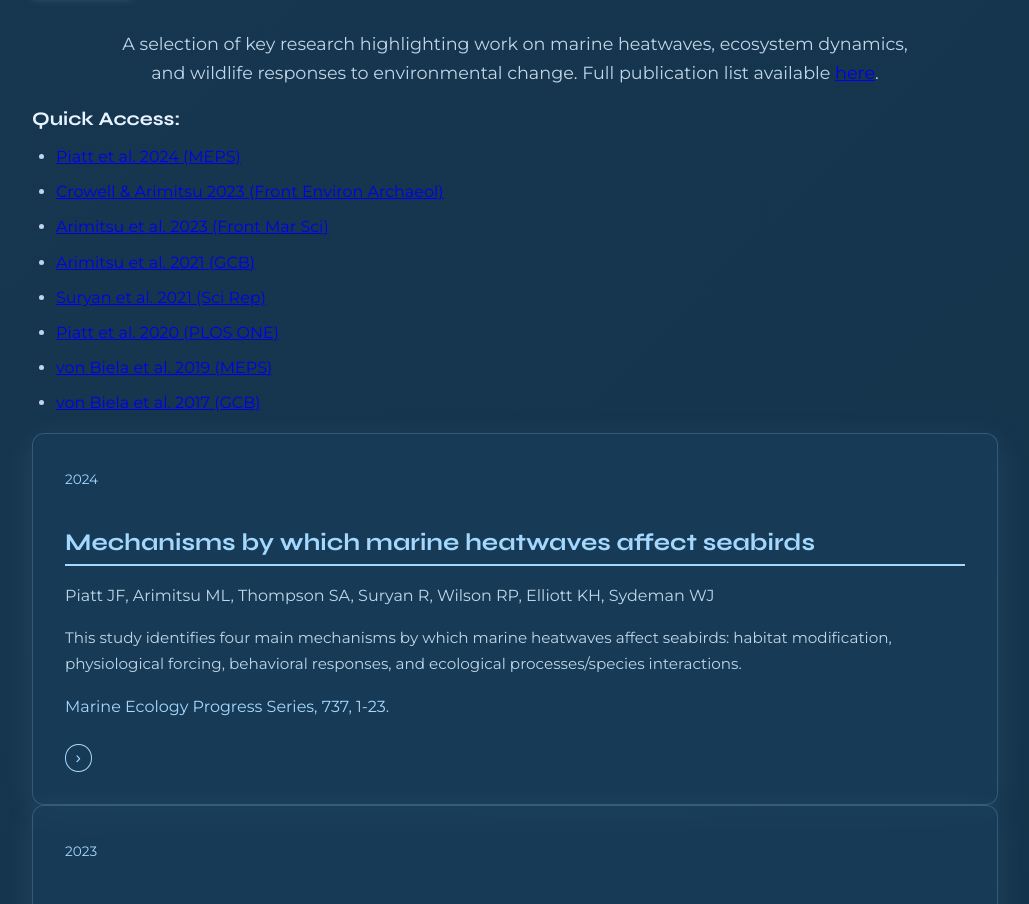
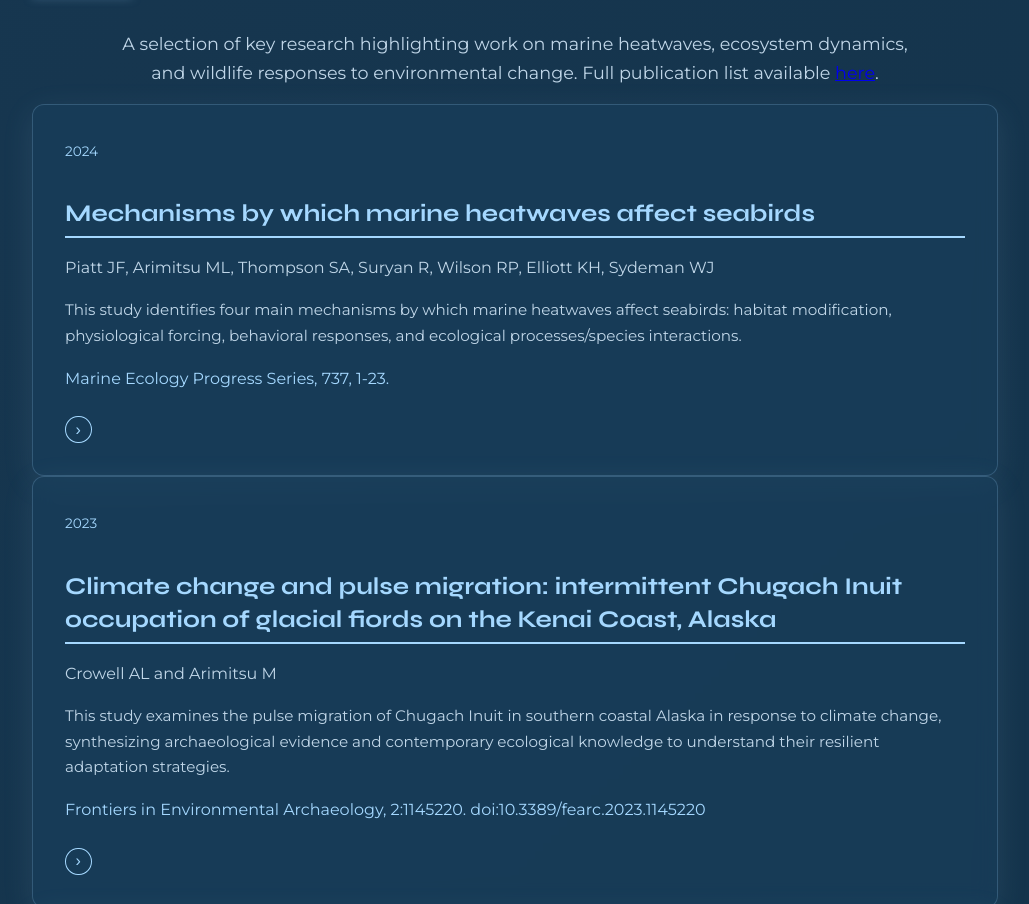
Before and after one commit to yarimitsu/oceanbight, a plain HTML site: page index.html in a window 1280 px wide. Shown: the part 981-1885 px from the top of the page, without its empty margins (250-1279 px from the left). Drawn offline with Linux system fonts and the light colour scheme.

Commit message:
remove links

```diff
--- a/index.html
+++ b/index.html
@@ -33,7 +33,8 @@
             <p>Marine Ecological Consulting</p>
         </section>
         <div class="bio-text">
-            <p>Ocean Bight is a marine ecological consulting practice specializing in research on marine food webs, glacier-coastal
+            <p>Ocean Bight is a marine ecological consulting practice specializing in research on marine food webs,
+                glacier-coastal
                 interactions, and integrated wildlife monitoring and assessments.</p>
             <p><em>Recent human-driven warming of the atmosphere, oceans, and land is impacting every region
                     globally. In Alaska's subarctic and Arctic oceans, we are already experiencing warmer ocean
@@ -109,21 +110,6 @@
                 <p class="section-subtitle">A selection of key research highlighting work on marine heatwaves, ecosystem
                     dynamics, and wildlife responses to environmental change. Full publication list available <a
                         href="https://scholar.google.com/citations?user=YOUR_SCHOLAR_ID" target="_blank">here</a>.</p>
-
-                <div class="quick-access-pubs">
-                    <h4>Quick Access:</h4>
-                    <ul>
-                        <li><a href="#pub-piatt-2024">Piatt et al. 2024 (MEPS)</a></li>
-                        <li><a href="#pub-crowell-arimitsu-2023">Crowell & Arimitsu 2023 (Front Environ Archaeol)</a>
-                        </li>
-                        <li><a href="#pub-arimitsu-2023">Arimitsu et al. 2023 (Front Mar Sci)</a></li>
-                        <li><a href="#pub-arimitsu-2021">Arimitsu et al. 2021 (GCB)</a></li>
-                        <li><a href="#pub-suryan-2021">Suryan et al. 2021 (Sci Rep)</a></li>
-                        <li><a href="#pub-piatt-2020">Piatt et al. 2020 (PLOS ONE)</a></li>
-                        <li><a href="#pub-vonbiela-2019">von Biela et al. 2019 (MEPS)</a></li>
-                        <li><a href="#pub-vonbiela-2017">von Biela et al. 2017 (GCB)</a></li>
-                    </ul>
-                </div>
 
                 <div class="publications-grid">
                     <!-- New Publication - Piatt et al. 2024 -->
```
